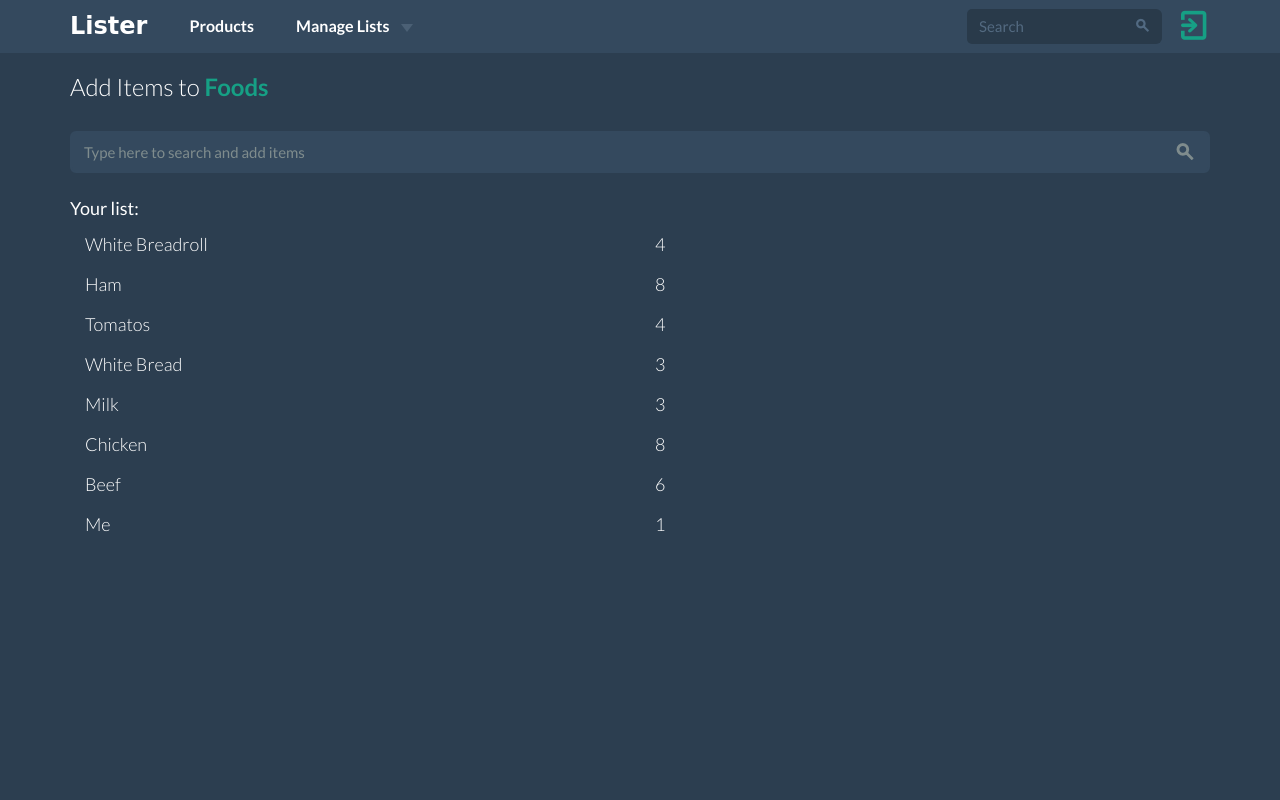
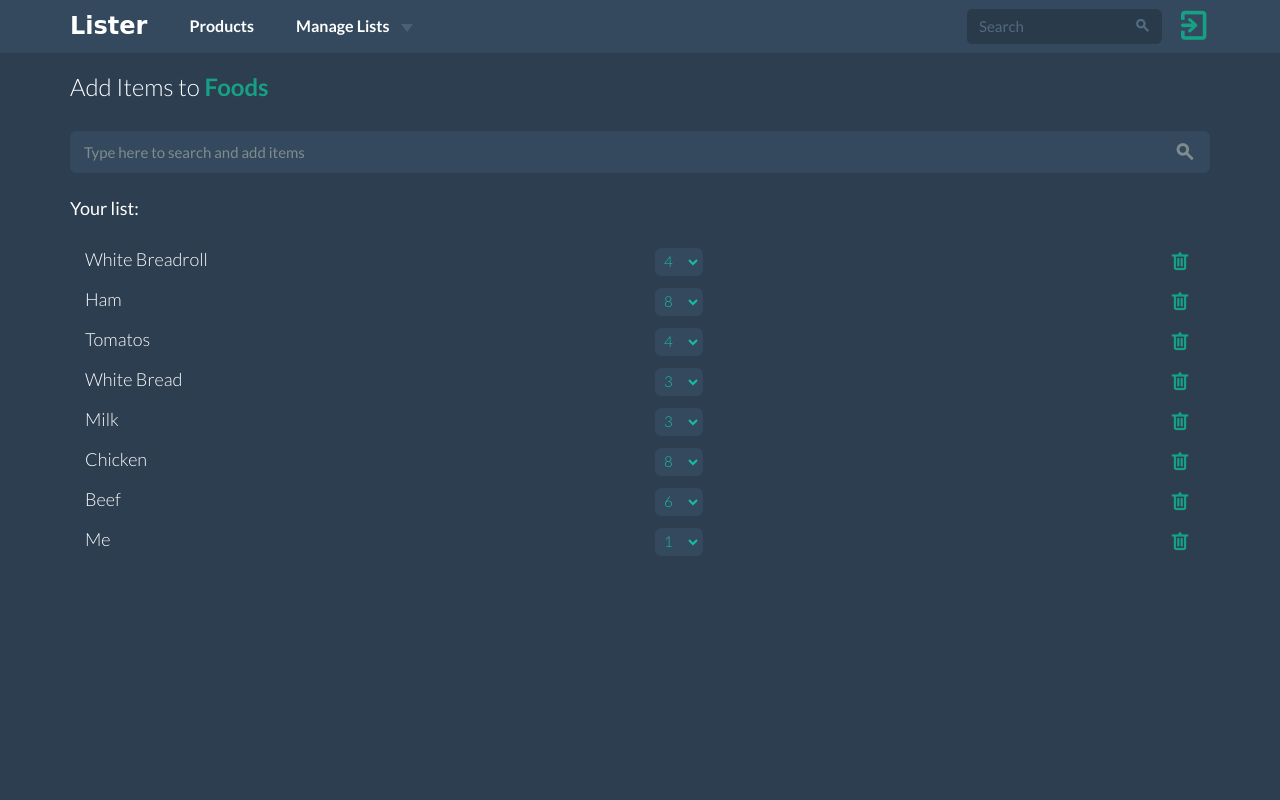
Before and after one commit to noselak/Shopping-List, a Django app: page /lists/1/add-items/ in a window 1280 px wide. Run offline with Django 3.2, Linux system fonts and the light colour scheme; a user stored in the database is signed in; data comes from the database, SQL or seed files in the repository; both versions use the stored data as it was after the commit; some libraries are stand-ins or nearby versions; some web fonts are replaced.

Commit message:
12 - Added item delete function

```diff
--- a/src/shopping/lists/models.py
+++ b/src/shopping/lists/models.py
@@ -21,6 +21,9 @@ class ShoppingList(models.Model):
     def __str__(self):
         return self.name
 
+    class Meta:
+        ordering = ['-date']
+
 
 class ShoppingItem(models.Model):
     name = models.CharField(max_length=15, blank=True, null=True)
@@ -31,7 +34,7 @@ class ShoppingItem(models.Model):
     bought = models.BooleanField(default=False)
 
     def __str__(self):
-        return self.get_name
+        return self.name
 
 
 @receiver(pre_save, sender=ShoppingItem)
--- a/src/shopping/lists/templates/lists/add_items_js.html
+++ b/src/shopping/lists/templates/lists/add_items_js.html
@@ -48,5 +48,29 @@
                 }
             });
         });
+
+        $('.select-block').change(function(event){
+            event.preventDefault();
+            var quantity = $(this).val();
+            var item_pk = $(this).attr('item-pk');
+
+            console.log(item_pk);
+
+            $.ajax({
+                type: 'POST',
+                url: '{% url "lists:edit_items_view" %}',
+                data: {
+                    'csrfmiddlewaretoken': '{{ csrf_token }}',
+                    'quantity': quantity,
+                    'pk': item_pk
+                },
+                success: function(data) {
+                    console.log('Ajax Success');
+                },
+                error: function(data) {
+                    console.log('Ajax Error');
+                }
+            });
+        });
     })();
 </script>
--- a/src/shopping/lists/templates/lists/add_items_to_list.html
+++ b/src/shopping/lists/templates/lists/add_items_to_list.html
@@ -26,7 +26,7 @@
         </div>
         <div class="row">
             <div class="col-xs-12">
-                Your list:
+                <p>Your list:</p>
             </div>
         </div>
         <div class="row">
@@ -36,8 +36,25 @@
                     <div class="col-xs-6">
                         {{ shopping_item.name }}
                     </div>
-                    <div class="col-xs-6">
-                        {{ shopping_item.quantity }}
+                    <div class="col-xs-3">
+                        <select class="form-control select select-primary select-block mbl" item-pk="{{ shopping_item.pk }}">
+                            {% for i in "xxxxxxxxxxx" %}
+                                {% if forloop.counter0 == shopping_item.quantity %}
+                                    <option selected value="{{ shopping_item.quantity }}">{{ shopping_item.quantity }}</option>
+                                {% elif forloop.counter0 == 0 %}
+                                {% else %}
+                                    <option value="{{ forloop.counter0 }}">{{ forloop.counter0 }}</option>
+                                {% endif %}
+                            {% endfor %}
+                        </select>
+                    </div>
+                    <div class="col-xs-3">
+                        <form method="POST" action="{% url 'lists:delete_items_from_list_view' pk=shopping_item.pk %}">
+                            {% csrf_token %}
+                            <div class="todo-right pull-right">
+                                <button><span class="fui-trash"></span></button>
+                            </div>
+                        </form>
                     </div>
                 </li>
                 {% endfor %}
@@ -46,6 +63,4 @@
     </div>
 </div>
 
-{% include 'lists/add_items_js.html' %}
-
-{% endblock %}
+{% include 'lists/add_items_js.html' %} {% endblock %}
--- a/src/shopping/lists/templates/lists/shopping_lists.html
+++ b/src/shopping/lists/templates/lists/shopping_lists.html
@@ -30,6 +30,10 @@
                 </ul>
             </div>
         </div>
+        <a href="{% url 'lists:add_shopping_list_view' %}">
+            <div class="add-items-plus">
+            </div>
+        </a>
     </div>
 </div>
 
--- a/src/shopping/lists/urls.py
+++ b/src/shopping/lists/urls.py
@@ -6,6 +6,8 @@ urlpatterns = [
     url(r'^(?P<pk>\d+)/$', views.ShoppingListDetailView.as_view(), name='shopping_list_detail_view'),
     url(r'^(?P<pk>\d+)/delete/$', views.ShoppingListDeleteView.as_view(), name='shopping_list_delete_view'),
     url(r'^(?P<pk>\d+)/add-items/$', views.AddItemsToListView.as_view(), name='add_items_to_list_view'),
+    url(r'^(?P<pk>\d+)/delete-items/$', views.DeleteItemsFromListView.as_view(), name='delete_items_from_list_view'),
+    url(r'^edit-items/$', views.EditItemsView.as_view(), name='edit_items_view'),
     url(r'^add/$', views.AddShoppingListView.as_view(), name="add_shopping_list_view"),
     url(r'^mark-items/$', views.MarkShoppingItemView.as_view(), name="mark_shopping_item_view"),
     url(r'^$', views.ShoppingListsView.as_view(), name='shopping_lists_view'),
--- a/src/shopping/lists/views.py
+++ b/src/shopping/lists/views.py
@@ -89,12 +89,13 @@ class AddItemsToListView(View):
     @method_decorator(login_required(login_url='users:login_view'))
     def get(self, request, pk):
         shopping_list = ShoppingList.objects.get(pk=pk)
-        template = 'lists/add_items_to_list.html'
-        context = {
-            'shopping_list': shopping_list,
-            'test': 'test',
-        }
-        return render(request, template, context)
+        if shopping_list.user == request.user:
+            template = 'lists/add_items_to_list.html'
+            context = {
+                'shopping_list': shopping_list,
+            }
+            return render(request, template, context)
+        return redirect('lists:main_page_view')
 
     @method_decorator(login_required(login_url='users:login_view'))
     def post(self, request, pk):
@@ -103,37 +104,68 @@ class AddItemsToListView(View):
         item_name = request.POST.get('item-name')
         item = None
 
-        # Checks if user adds predefined item
-        try:
-            item = Item.objects.get(pk=item_pk)
-        except:
-            pass
+        if shopping_list.user == request.user:
 
-        # If user adds predefined item: creating or getting ShoppingItem
-        # instance and adding foreignkey relation
-        if item:
-            obj, created = ShoppingItem.objects.get_or_create(
-                    item=item, shopping_list=shopping_list)
-
-        # Else creating or getting an custom ShoppingItem instance with no
-        # relation to Item model
-        else:
-            obj, created = ShoppingItem.objects.get_or_create(
-                    name=item_name, shopping_list=shopping_list)
-
-            # Check if custom ShoppingItem instance exists in Item model.Check
-            # If yes: creating relation with found Item instance.
-
+            # Checks if user adds predefined item
             try:
-                item = Item.objects.get(name=item_name)
-                obj.item = item
-                obj.save()
+                item = Item.objects.get(pk=item_pk)
             except:
                 pass
 
-        # If object was already created: updating quantity.
-        if not created:
-            obj.quantity = obj.quantity + 1
-            obj.save()
+            # If user adds predefined item: creating or getting ShoppingItem
+            # instance and adding foreignkey relation
+            if item:
+                obj, created = ShoppingItem.objects.get_or_create(
+                        item=item, shopping_list=shopping_list)
+
+            # Else creating or getting an custom ShoppingItem instance with no
+            # relation to Item model
+            else:
+                obj, created = ShoppingItem.objects.get_or_create(
+                        name=item_name, shopping_list=shopping_list)
+
+                # Check if custom ShoppingItem instance exists in Item model.Check
+                # If yes: creating relation with found Item instance.
+
+                try:
+                    item = Item.objects.get(name=item_name)
+                    obj.item = item
+                    obj.save()
+                except:
+                    pass
+
+            # If object was already created: updating quantity.
+            if not created:
+                obj.quantity = obj.quantity + 1
+                obj.save()
 
         return redirect('lists:add_items_to_list_view', pk=shopping_list.pk)
+
+
+class DeleteItemsFromListView(View):
+    @method_decorator(login_required(login_url='users:login_view'))
+    def post(self, request, pk):
+        shopping_item = ShoppingItem.objects.get(pk=pk)
+        shopping_list = shopping_item.shopping_list
+
+        if shopping_list.user == request.user:
+            shopping_item.delete()
+
+        return redirect('lists:add_items_to_list_view',
+                pk=shopping_list.pk)
+
+
+class EditItemsView(View):
+    @method_decorator(login_required(login_url='users:login_view'))
+    def post(self, request):
+        quantity = int(request.POST.get('quantity'))
+        pk = int(request.POST.get('pk'))
+        shopping_item = ShoppingItem.objects.get(pk=pk)
+        shopping_list = shopping_item.shopping_list
+
+        if shopping_list.user == request.user:
+            shopping_item.quantity = quantity
+            shopping_item.save()
+
+        return redirect('lists:add_items_to_list_view',
+                pk=shopping_list.pk)
--- a/src/shopping/static/css/custom.css
+++ b/src/shopping/static/css/custom.css
@@ -98,6 +98,7 @@ html, body {
 
 .lists-list {
     padding: 0;
+    margin-bottom: 30px;
 }
 
 .lists-list > li {
@@ -172,9 +173,13 @@ html, body {
     margin-bottom: 30px;
 }
 
+.add-list-form button {
+    width: 120px;
+}
+
 .add-items-list-wrapper {
     display: block;
-    height: 100%;
+    min-height: 100%;
     background: #2C3E50;
     color: #FFF;
 }
@@ -221,6 +226,8 @@ html, body {
 .add-items-list-wrapper .fui-plus {
     pointer-events: auto;
     border: none;
+    padding: 0;
+    margin-right: 8px;
 }
 
 .form-control-feedback:hover {
@@ -247,6 +254,27 @@ html, body {
     margin-right: 0;
     padding: 10px 0px;
 }
+
+.add-items-list-wrapper .mbl {
+    min-width: inherit;
+    margin-bottom: 0px;
+    vertical-align: middle;
+    padding: 3px;
+}
+
+.add-items-list-wrapper .todo-right {
+    line-height: 30px;
+    vertical-align: middle;
+}
+
+.add-items-list-wrapper .fui-trash {
+    color: #16a085;
+}
+
+.add-items-list-wrapper button:hover .fui-trash {
+    color: #1ABC9C;
+}
+
 
 
 /*list detail*/
```
Also changed, not shown: src/shopping/lists/forms.py (+6 -4 lines), src/shopping/db.sqlite3, src/shopping/users/views.py (line endings or trailing spaces).
